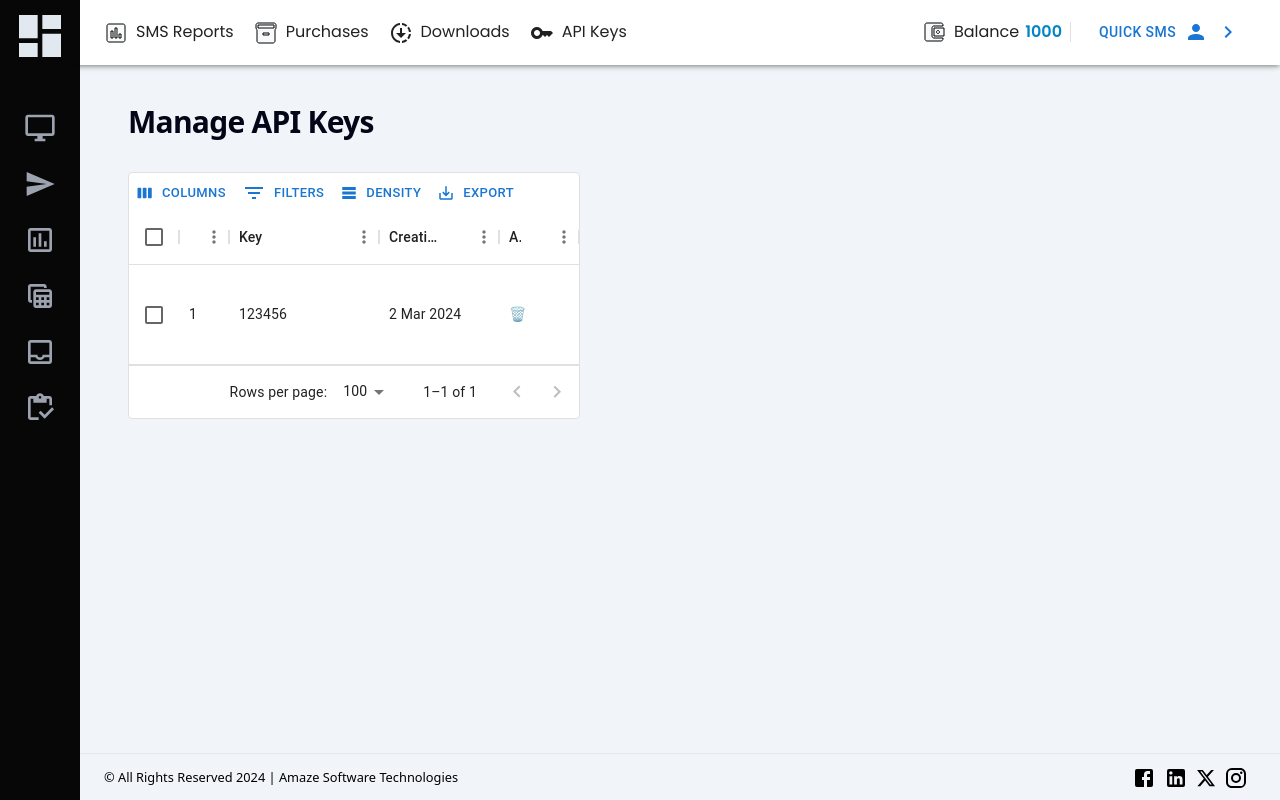
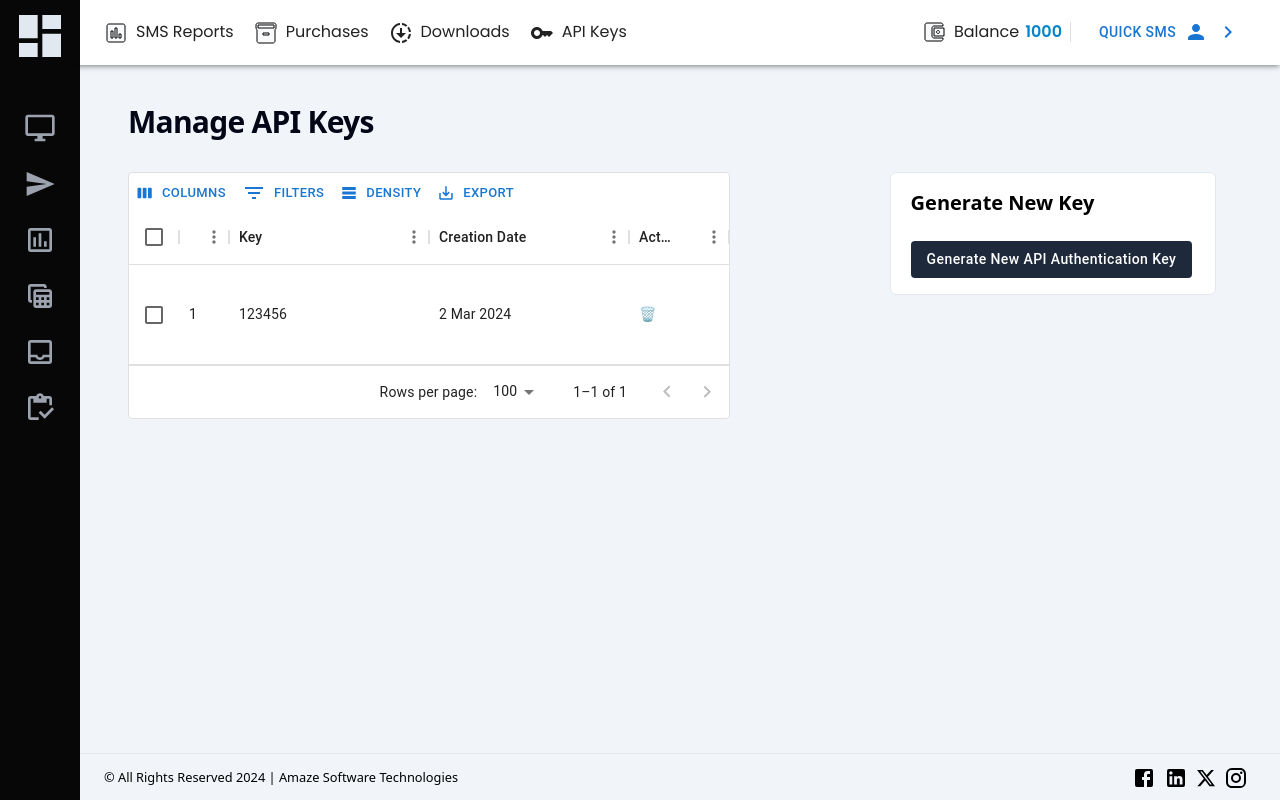
Before and after one commit to NehalSahu8055/Amaze, a React (Vite) app in the folder client/: page /apikeys in a window 1280 px wide. Built offline with nearby package versions, Linux system fonts and the light colour scheme.

Commit message:
complete: apikey page

```diff
--- a/client/src/components/DataTable.jsx
+++ b/client/src/components/DataTable.jsx
@@ -1,11 +1,11 @@
 import * as React from "react";
 import { DataGrid, GridToolbar } from "@mui/x-data-grid";
 
-export default function DataTable({ rows, columns }) {
+export default function DataTable({ rows, columns, classes }) {
   return (
     <div>
       <DataGrid
-        className=" w-full bg-white"
+        className={`bg-white ${classes}`}
         rows={rows}
         columns={columns}
         components={{
--- a/client/src/components/GenerateKey.jsx
+++ b/client/src/components/GenerateKey.jsx
@@ -2,7 +2,7 @@ import { Autocomplete, Button, TextField } from "@mui/material";
 import React, { useRef, useState } from "react";
 import { getCurrentDate } from "../utils/getCurrentDate";
 
-function GenerateKey({ setnewKey }) {
+function GenerateKey({ setapikeysRows, classes }) {
   const genKeyForm = useRef(null);
   const [currentID, setcurrentID] = useState(1);
   const [entity, setgenKey] = useState();
@@ -13,29 +13,31 @@ function GenerateKey({ setnewKey }) {
     const formData = new FormData(genKeyForm.current);
     const entityId = formData.get("entityId");
 
-    // setnewKey({ id: currentID,entityId:entityId, approved });
     const newKey = {
       id: currentID,
       key: "123456",
       creationDate: getCurrentDate(),
       action: "🗑️",
     };
+    setapikeysRows((prev) => {
+      return [...prev, newKey];
+    });
   };
 
   return (
     <form
       ref={genKeyForm}
       onSubmit={handleSender}
-      className="grid h-fit w-full gap-4 rounded-md  border border-slate-200 bg-white px-5 py-4 pt-4"
+      className={`grid h-fit gap-4 rounded-md  border border-slate-200 bg-white px-5 py-4 pt-4 ${classes}`}
       action=""
     >
-      <h3 className="text-xl font-semibold">Add Sender</h3>
+      <h3 className="text-xl font-semibold">Generate New Key</h3>
 
       <Button
         type="submit"
         className="mt-2 w-fit  bg-slate-800 px-4 capitalize text-white hover:bg-slate-800/90"
       >
-        Save Now
+        Generate new API authentication key
       </Button>
     </form>
   );
--- a/client/src/pages/Apikeys.jsx
+++ b/client/src/pages/Apikeys.jsx
@@ -2,13 +2,14 @@ import { Box } from "@mui/material";
 import React, { useState } from "react";
 import DataTable from "../components/DataTable";
 import { getCurrentDate } from "./../utils/getCurrentDate";
+import GenerateKey from "./../components/GenerateKey";
 
 function Apikeys() {
   const columns = [
     { field: "id", headerName: "Sr.", width: 50 },
-    { field: "key", headerName: "Key", width: 150 },
-    { field: "creationDate", headerName: "Creation Date", width: 120 },
-    { field: "action", headerName: "Action", width: 80 },
+    { field: "key", headerName: "Key", width: 200 },
+    { field: "creationDate", headerName: "Creation Date", width: 200 },
+    { field: "action", headerName: "Action", width: 100 },
   ];
   const rows = [
     {
@@ -24,8 +25,9 @@ function Apikeys() {
       <h2 className="pb-8 text-3xl font-semibold tracking-tight  text-slate-950">
         Manage API Keys
       </h2>
-      <Box className="flex justify-between gap-6">
-        <DataTable rows={apikeysRows} columns={columns} />
+      <Box className="flex w-full justify-between gap-6 ">
+        <DataTable classes="" rows={apikeysRows} columns={columns} />
+        <GenerateKey classes="w-[30%]" setapikeysRows={setapikeysRows} />
       </Box>
     </Box>
   );
```
